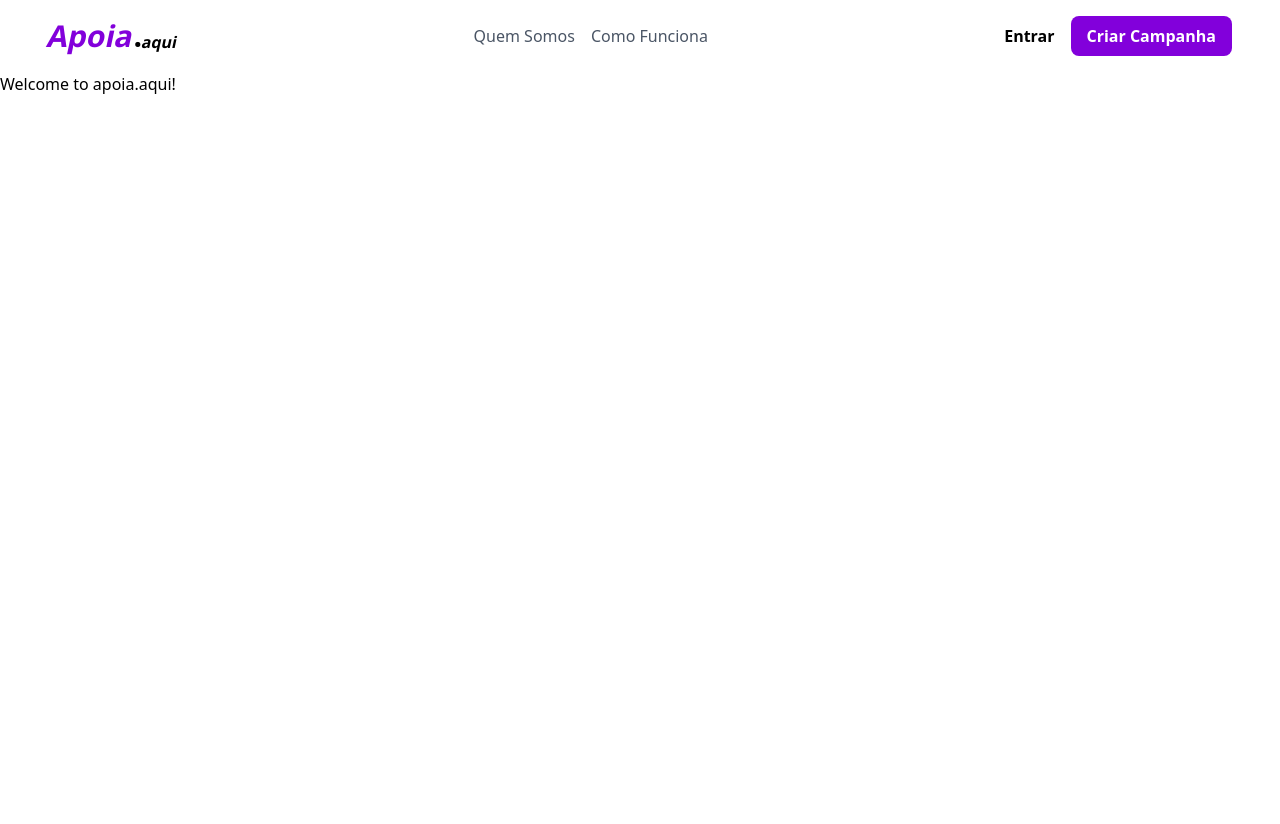
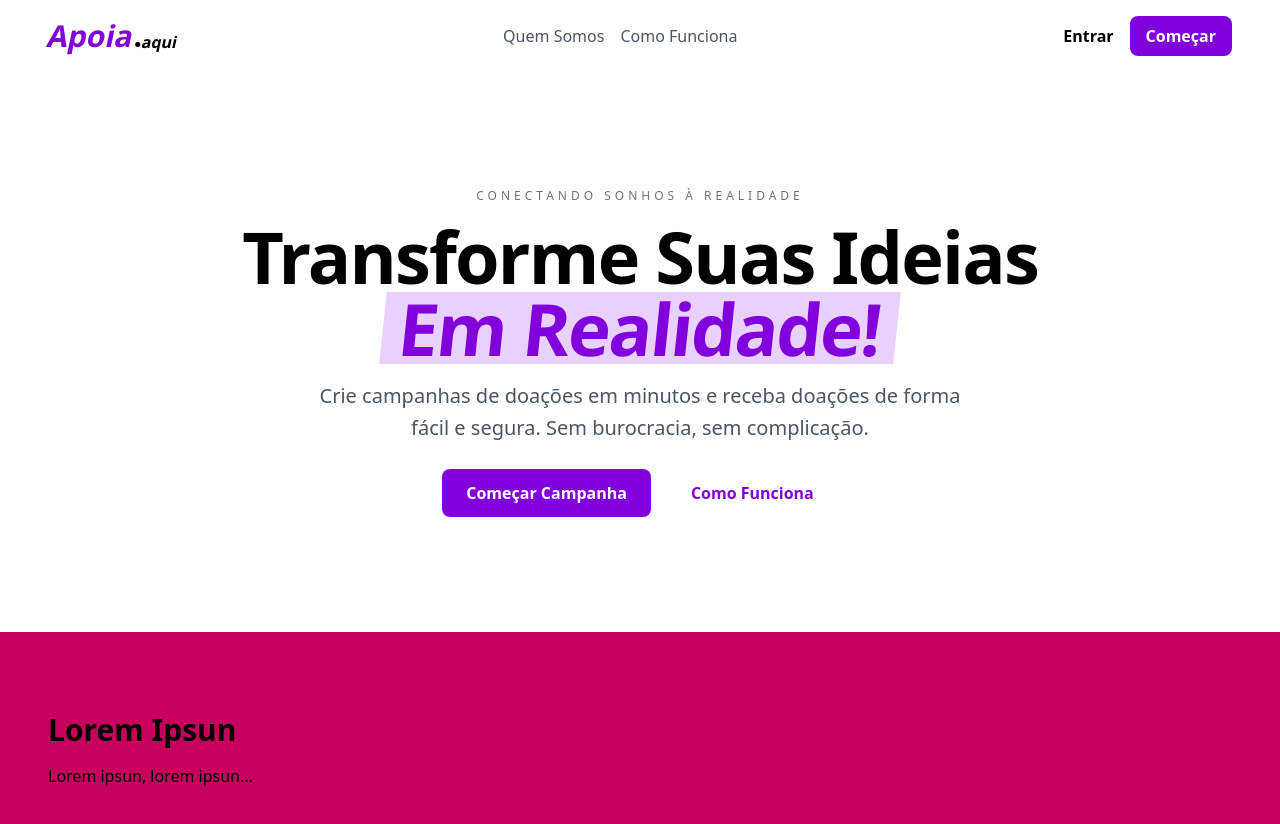
Before and after one commit to 2daniell/apoia.aqui, an Angular app: page / in a window 1280 px wide. Shown: the top 824 px of the page. Before the commit the page ends 800 px from the top, so only its background shows below. Built offline with nearby package versions, Linux system fonts and the light colour scheme.

Commit message:
feat: finalizado hero section do componente home

```diff
--- a/src/app/components/header/header.html
+++ b/src/app/components/header/header.html
@@ -9,9 +9,9 @@
             <p class="cursor-pointer transition-colors duration-300 hover:text-black">Quem Somos</p>
             <p class="cursor-pointer transition-colors duration-300 hover:text-black">Como Funciona</p>
         </div>
-        <div class="flex font-bold gap-4">
-            <button class="cursor-pointer">Entrar</button>
-            <button class="text-white bg-purple-700 px-4 py-2 rounded-lg cursor-pointer">Criar Campanha</button>
+        <div class="flex items-center font-bold gap-4">
+            <a class="cursor-pointer">Entrar</a>
+            <a class="text-white bg-purple-700 px-4 py-2 rounded-lg cursor-pointer">Começar</a>
         </div>
     </nav>
 </header>
--- a/src/app/components/home/home.html
+++ b/src/app/components/home/home.html
@@ -1,2 +1,33 @@
 <app-header></app-header>
-<h1>Welcome to apoia.aqui!</h1>
+
+<section class="h-[70vh] flex items-center justify-center flex-col gap-2">
+    <h2 class="tracking-[0.25rem] text-xs text-gray-500 mb-2">
+        CONECTANDO SONHOS À REALIDADE
+    </h2>
+    <div class="text-center tracking-tight font-bold text-4xl md:text-5xl lg:text-6xl xl:text-7xl">
+        <h1>
+            Transforme Suas Ideias
+        </h1>
+        <h1 class="bg-purple-300/60 text-purple-700 -skew-x-6 inline-block px-4">
+            Em Realidade!
+        </h1>
+    </div>
+    <div class="text-gray-600 text-sm md:text-base lg:text-lg xl:text-xl text-center mt-2 leading-relaxed">
+        <p>
+            Crie campanhas de doações em minutos e receba doações de forma<br>fácil e segura. Sem burocracia, sem complicação.
+        </p>
+    </div>
+    <div class="mt-4 flex gap-4">
+        <a class="bg-purple-700 text-white px-6 py-3 rounded-lg font-semibold hover:bg-purple-800 transition cursor-pointer">
+            Começar Campanha
+        </a>
+        <a class="text-purple-700 px-6 py-3 rounded-lg font-semibold cursor-pointer">
+            Como Funciona
+        </a>
+    </div>
+</section>
+
+<section class="px-12 py-20 bg-pink-700">
+    <h2 class="text-3xl font-bold">Lorem Ipsun</h2>
+    <p class="mt-4">Lorem ipsun, lorem ipsun...</p>
+</section>
--- a/src/styles.css
+++ b/src/styles.css
@@ -1 +1,19 @@
 @import "tailwindcss";
+
+::-webkit-scrollbar {
+    width: 8px;
+}
+
+::-webkit-scrollbar-track {
+    background: transparent !important;
+    background-color: transparent !important;
+}
+
+::-webkit-scrollbar-thumb {
+    background: rgba(0, 0, 0, 0.25);
+    border-radius: 10px;
+}
+
+a {
+    user-select: none;
+}
```
